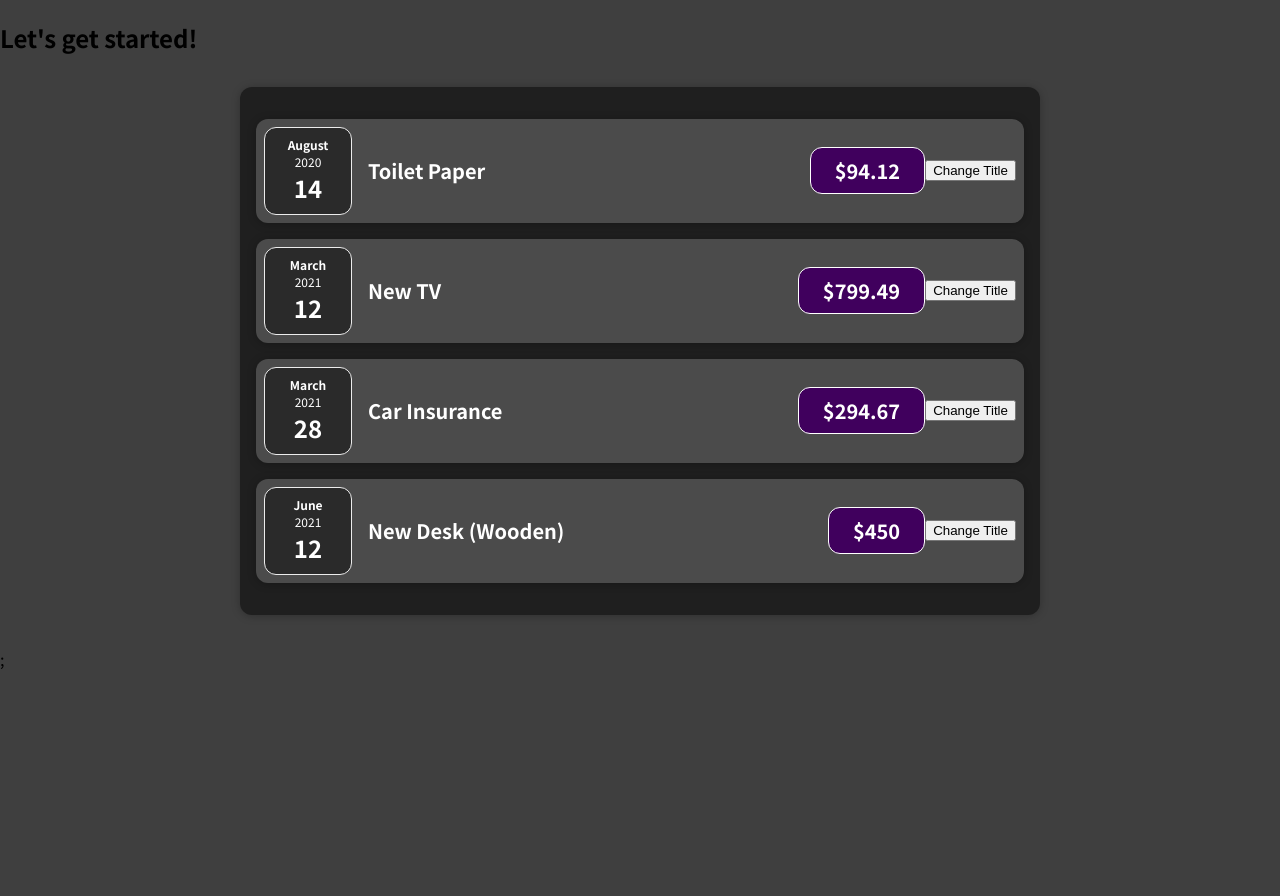
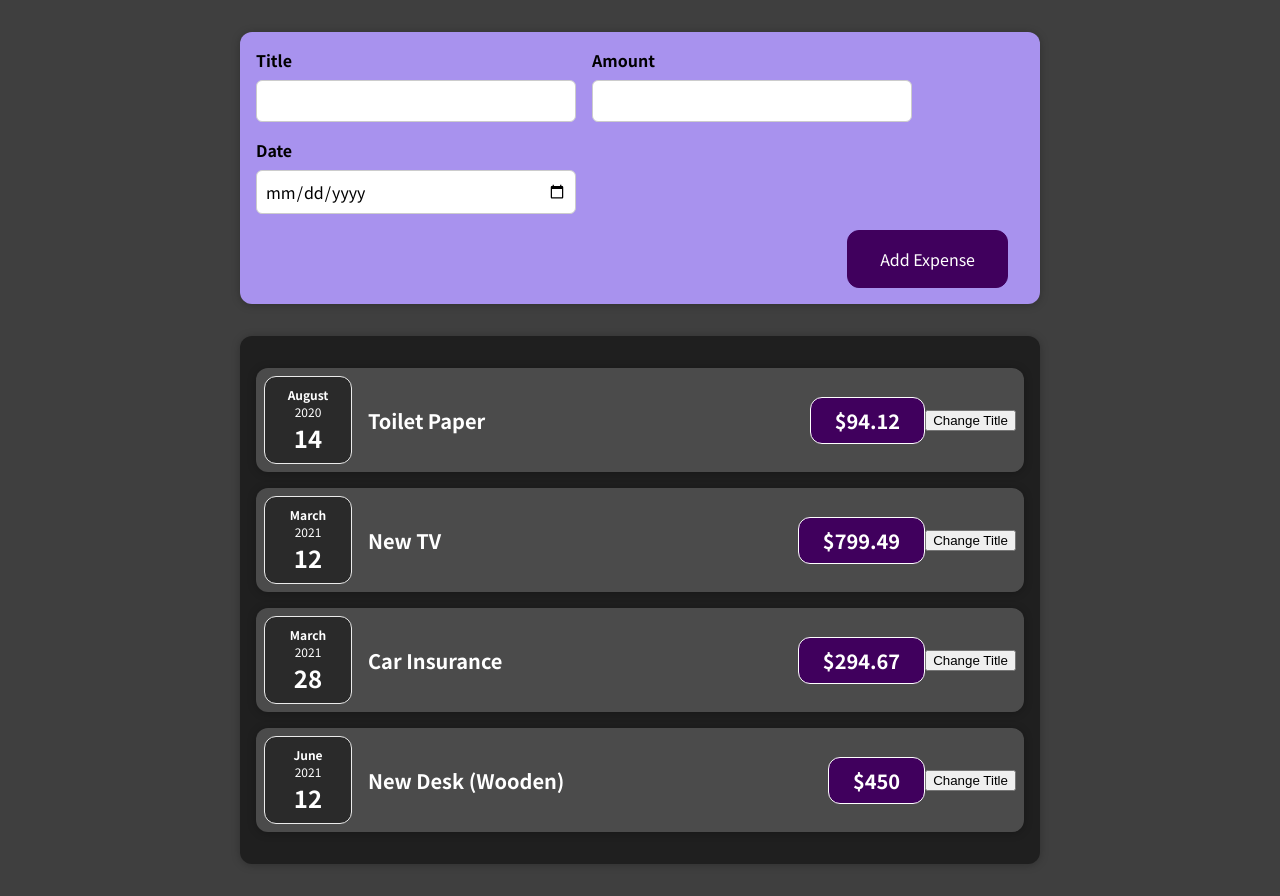
Before and after one commit to Ireneripo/React_ExpenseTracker, a React (Create React App) app: page / in a window 1280 px wide. Before the commit the page ends 800 px from the top, so only its background shows below. Built offline with nearby package versions, Linux system fonts and the light colour scheme; the HTML template or start-up script is replaced by a standard one.

Commit message:
created saveExpenseDataHandler component

```diff
--- a/src/App.js
+++ b/src/App.js
@@ -1,5 +1,5 @@
 import React from 'react';
-
+import NewExpense from './components/NewExpense/NewExpense';
 import Expenses from './components/Expenses/Expenses';
 
 const App = () => {
@@ -25,6 +25,11 @@
     },
   ];
 
+  const addExpenseHandler = (expense) => {
+    console.log('In App.js');
+    console.log(expense);
+  };
+
   // return React.createElement(
   //   'div',
   //   {},
@@ -34,8 +39,8 @@
 
   return (
     <div>
-      <h2>Let's get started!</h2>
-      <Expenses items={expenses} />;
+      <NewExpense onAddExpense={addExpenseHandler} />
+      <Expenses items={expenses} />
     </div>
   );
 };
--- a/src/components/Expenses/ExpenseItem.js
+++ b/src/components/Expenses/ExpenseItem.js
@@ -6,7 +6,7 @@
 
 const ExpenseItem = (props) => {
   const [title, setTitle] = useState(props.title);
-  console.log('ExpenseItem evaluated by React');
+  //console.log('ExpenseItem evaluated by React');
 
   const clickHandler = () => {
     setTitle('Updated!');
--- a/src/components/NewExpense/ExpenseForm.js
+++ b/src/components/NewExpense/ExpenseForm.js
@@ -1,11 +1,110 @@
-import React from 'react';
+import React, { useState } from 'react';
 import './ExpenseForm.css';
 
-const ExpenseForm = () => {
+const ExpenseForm = (props) => {
+  const [enteredTitle, setEnteredTitle] = useState('');
+  const [enteredAmount, setEnteredAmount] = useState('');
+  const [enteredDate, setEnteredDate] = useState('');
+
+  // First alternative when having multiple states
+
+  //   const [userInput, setUserInput] = useState({
+  //     enteredTitle: '',
+  //     enteredAmount: '',
+  //     enteredDate: '',
+  //   });
+
+  const titleChangeHandler = (event) => {
+    setEnteredTitle(event.target.value);
+
+    // First alternative when having multiple states
+
+    // setUserInput({
+    //   ...userInput,
+    //   enteredTitle: event.target.value,
+    // });
+
+    // Second alternative when having multiple states that depend on the previous state (better)
+
+    // setUserInput((prevState) => {
+    //   console.log({ ...prevState, enteredTitle: event.target.value });
+    //   return { ...prevState, enteredTitle: event.target.value };
+    // });
+  };
+
+  const amountChangeHandler = (event) => {
+    setEnteredAmount(event.target.value);
+
+    // First alternative when having multiple states
+
+    // setUserInput({
+    //   ...userInput,
+    //   enteredAmount: event.target.value,
+    // });
+
+    // Second alternative when having multiple states that depend on the previous state (better)
+
+    // setUserInput((prevState) => {
+    //   console.log({ ...prevState, enteredTitle: event.target.value });
+    //   return { ...prevState, enteredTitle: event.target.value };
+    // });
+  };
+
+  const dateChangeHandler = (event) => {
+    setEnteredDate(event.target.value);
+
+    // First alternative when having multiple states
+
+    // setUserInput({
+    //   ...userInput,
+    //   enteredDate: event.target.value,
+    // });
+
+    // Second alternative when having multiple states that depend on the previous state (better)
+
+    // setUserInput((prevState) => {
+    //   console.log({ ...prevState, enteredTitle: event.target.value });
+    //   return { ...prevState, enteredTitle: event.target.value };
+    // });
+  };
+
+  const submitHandler = (event) => {
+    event.preventDefault();
+    const expenseData = {
+      title: enteredTitle,
+      amount: enteredAmount,
+      date: new Date(enteredDate),
+    };
+
+    props.onSaveExpenseData(expenseData);
+    setEnteredTitle('');
+    setEnteredAmount('');
+    setEnteredDate('');
+  };
+
   return (
-    <div>
-      <form></form>
-    </div>
+    <form onSubmit={submitHandler}>
+      <div className="new-expense__controls">
+        <div className="new-expense__control">
+          <label>Title</label>
+          <input type="text" value={enteredTitle} onChange={titleChangeHandler} />
+        </div>
+
+        <div className="new-expense__control">
+          <label>Amount</label>
+          <input type="number" min="0.01" step="0.01" value={enteredAmount} onChange={amountChangeHandler} />
+        </div>
+
+        <div className="new-expense__control">
+          <label>Date</label>
+          <input type="date" min="2019-01-01" max="2022-12-31" value={enteredDate} onChange={dateChangeHandler} />
+        </div>
+      </div>
+
+      <div className="new-expense__actions">
+        <button type="submit">Add Expense</button>
+      </div>
+    </form>
   );
 };
 
--- a/src/components/NewExpense/NewExpense.js
+++ b/src/components/NewExpense/NewExpense.js
@@ -1,8 +1,21 @@
 import React from 'react';
+import ExpenseForm from './ExpenseForm';
 import './NewExpense.css';
 
 const NewExpense = (props) => {
-  return <div className="new-expense"></div>;
+  const saveExpenseDataHandler = (enteredExpenseData) => {
+    const expenseData = {
+      ...enteredExpenseData,
+      id: Math.random().toString(),
+    };
+    props.onAddExpense(expenseData);
+  };
+
+  return (
+    <div className="new-expense">
+      <ExpenseForm onSaveExpenseData={saveExpenseDataHandler} />
+    </div>
+  );
 };
 
 export default NewExpense;
```
